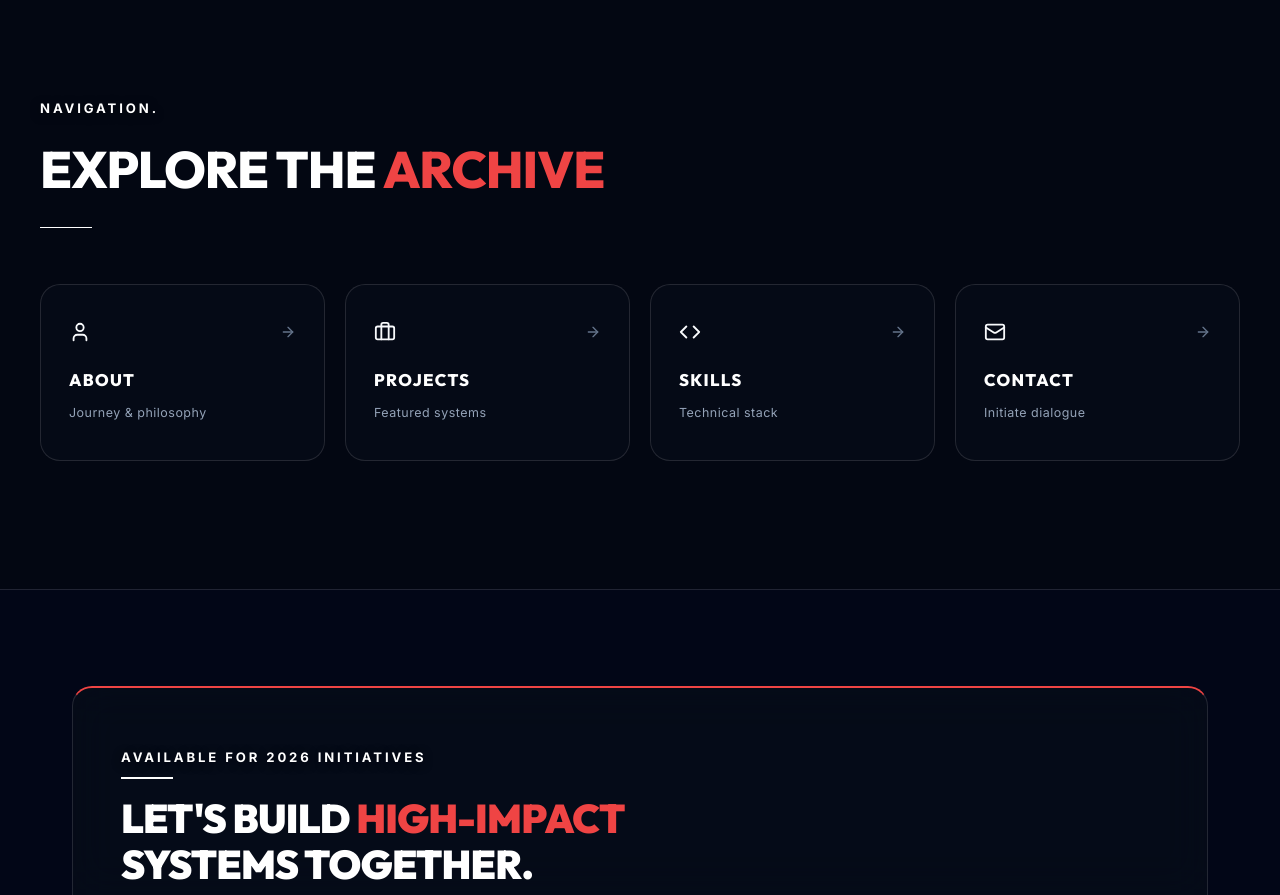
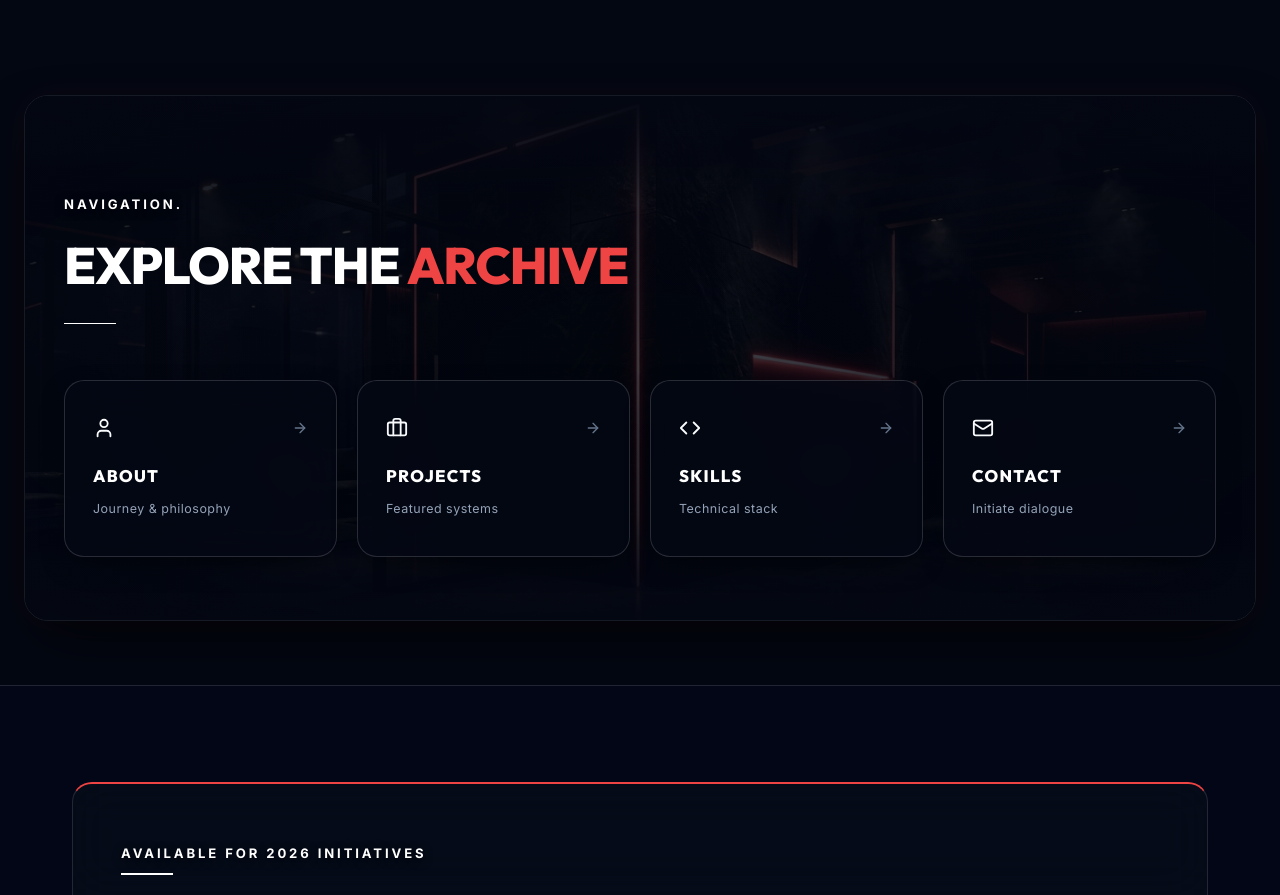
Before and after one commit to vivaswanshetty/Portfolio-Website, a React (Vite) app: page / in a window 1280 px wide. Shown: the part 1446-2341 px from the top of the page. Built offline with nearby package versions, Linux system fonts and the light colour scheme.

Commit message:
feat(hero): add aesthetic dark cinematic architectural background behind archive cards

```diff
--- a/src/components/Hero.jsx
+++ b/src/components/Hero.jsx
@@ -5,6 +5,8 @@ import { ArrowRight, ArrowDown, Code, Cpu, Zap, Globe, User, Briefcase, Mail } f
 import { portfolioData } from '../data/portfolioData';
 import vivaswanBgImg from '../assets/vivaswan_walking_bg.png';
 import vivaswanCutoutImg from '../assets/vivaswan_walking_cutout.png';
+
+import archiveBg from '../assets/archive_bg.jpg';
 
 const Hero = () => {
     const containerRef = useRef(null);
@@ -281,13 +283,47 @@ const QuickLinks = () => {
         <section
             ref={ref}
             style={{
-                padding: '0 2.5rem 8rem',
+                position: 'relative',
+                padding: '4rem 2.5rem 8rem',
                 maxWidth: '1300px',
                 margin: '0 auto',
-                position: 'relative',
                 zIndex: 10
             }}
         >
+            {/* Aesthetic Cinematic Background Artwork */}
+            <div style={{
+                position: 'absolute',
+                top: 0,
+                left: '1.5rem',
+                right: '1.5rem',
+                bottom: '4rem',
+                borderRadius: '1.5rem',
+                overflow: 'hidden',
+                zIndex: 0,
+                border: '1px solid rgba(255, 255, 255, 0.08)',
+                boxShadow: '0 25px 60px -15px rgba(0, 0, 0, 0.8), 0 0 35px rgba(239, 68, 68, 0.05)'
+            }}>
+                <img
+                    src={archiveBg}
+                    alt="Archive Background"
+                    style={{
+                        width: '100%',
+                        height: '100%',
+                        objectFit: 'cover',
+                        objectPosition: 'center',
+                        opacity: 0.45,
+                        filter: 'brightness(0.85) contrast(1.15)'
+                    }}
+                />
+                {/* Seamless Edge Blending Vignette */}
+                <div style={{
+                    position: 'absolute',
+                    inset: 0,
+                    background: 'radial-gradient(ellipse at center, rgba(3, 7, 18, 0.4) 0%, rgba(3, 7, 18, 0.85) 100%), linear-gradient(to bottom, rgba(3, 7, 18, 0.95) 0%, transparent 20%, transparent 80%, rgba(3, 7, 18, 0.95) 100%)'
+                }} />
+            </div>
+
+            <div style={{ position: 'relative', zIndex: 1, padding: '2rem 1.5rem 0' }}>
                 <motion.div
                     initial={{ opacity: 0, y: 25 }}
                     animate={isInView ? { opacity: 1, y: 0 } : {}}
@@ -309,6 +345,7 @@ const QuickLinks = () => {
                     {links.map((link, idx) => (
                         <QuickLinkCard key={idx} link={link} idx={idx} isInView={isInView} />
                     ))}
+                </div>
             </div>
         </section>
     );
--- a/src/index.css
+++ b/src/index.css
@@ -1339,8 +1339,10 @@ p {
   flex-direction: column;
   justify-content: space-between;
   padding: 2.25rem 1.75rem;
-  background: rgba(9, 14, 26, 0.55);
-  border: 1px solid rgba(255, 255, 255, 0.12);
+  background: rgba(4, 9, 20, 0.75);
+  backdrop-filter: blur(20px);
+  -webkit-backdrop-filter: blur(20px);
+  border: 1px solid rgba(255, 255, 255, 0.15);
   border-radius: 1.25rem;
   text-decoration: none;
   color: #ffffff;
@@ -1350,6 +1352,7 @@ p {
   box-sizing: border-box;
   position: relative;
   overflow: hidden;
+  box-shadow: 0 10px 30px -10px rgba(0, 0, 0, 0.6);
   transition: all 0.3s cubic-bezier(0.16, 1, 0.3, 1);
 }
 
@@ -1368,9 +1371,9 @@ p {
 }
 
 .editorial-quicklink-card:hover {
-  border-color: rgba(239, 68, 68, 0.45);
-  background: rgba(239, 68, 68, 0.04);
-  box-shadow: 0 12px 30px -10px rgba(0, 0, 0, 0.7), 0 0 20px rgba(239, 68, 68, 0.1);
+  border-color: rgba(239, 68, 68, 0.6);
+  background: rgba(12, 18, 35, 0.85);
+  box-shadow: 0 16px 36px -10px rgba(0, 0, 0, 0.8), 0 0 25px rgba(239, 68, 68, 0.2);
   transform: translateY(-5px);
 }
 
```
Also changed, not shown: src/assets/archive_bg.jpg (added). Lines whose indentation alone changed are shown as unchanged.
